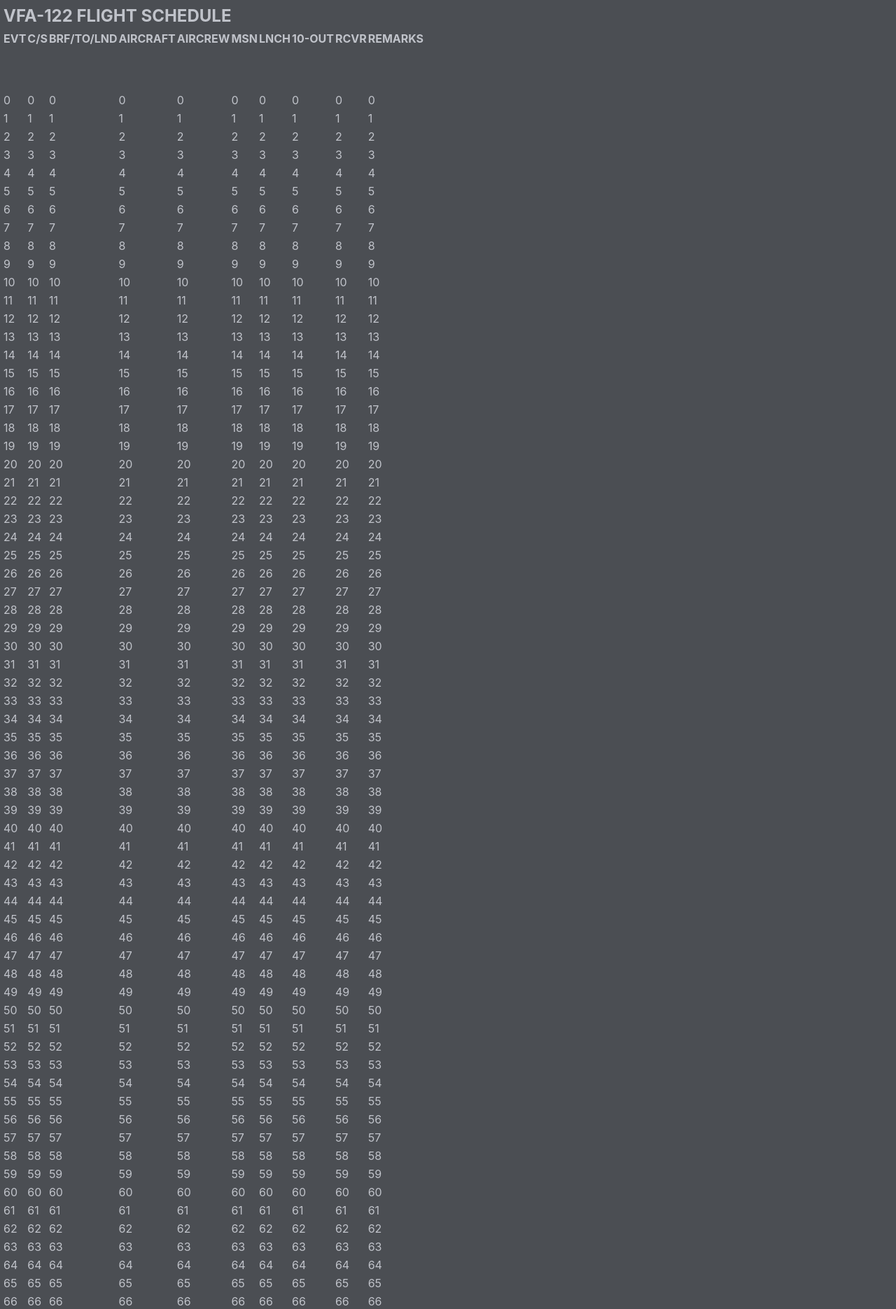
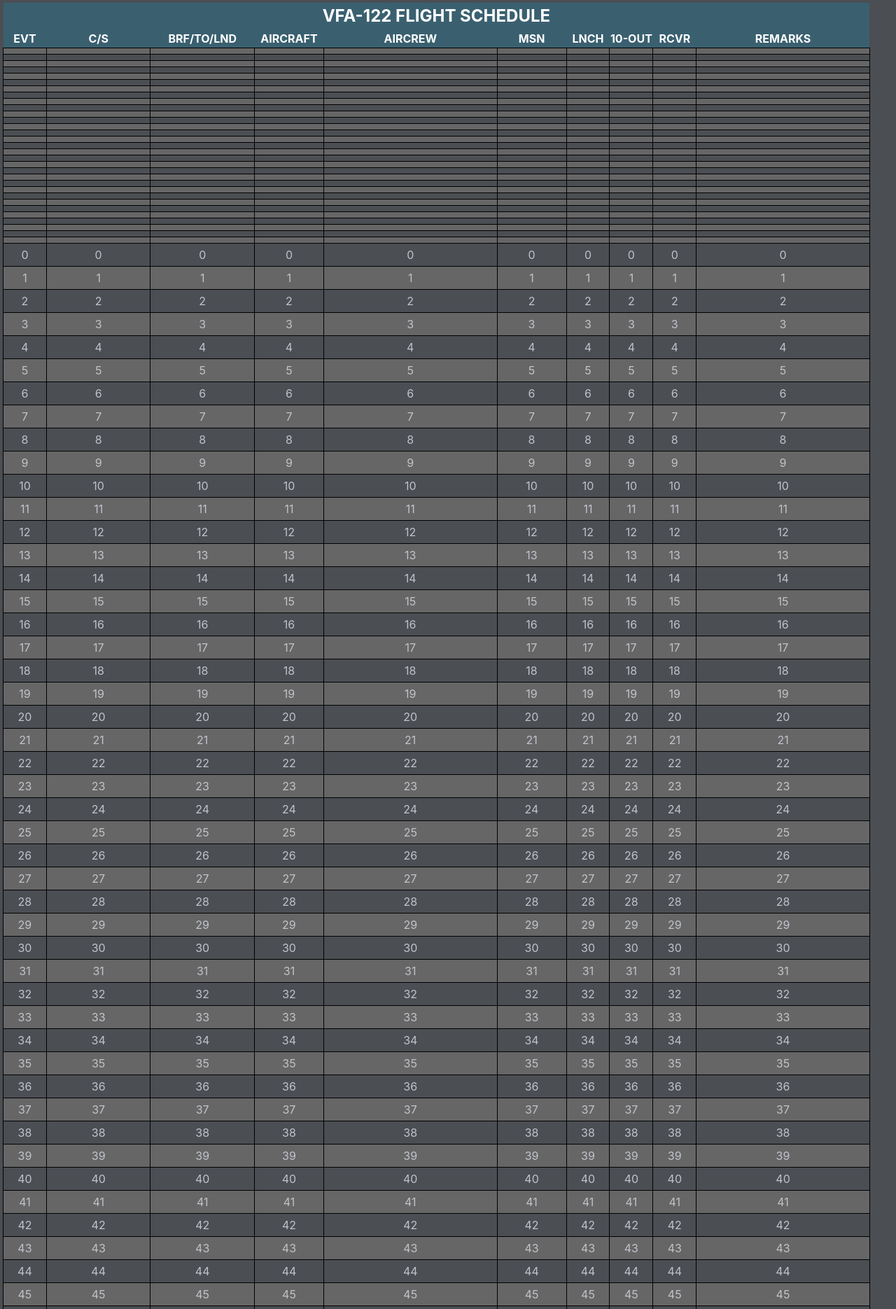
Before and after one commit to jlr28/122_Jets-master, a Flask app: page /schedule in a window 1280 px wide. Shown: the part 56-1926 px from the top of the page at 70% size. Run offline with Flask 2, Linux system fonts and the light colour scheme; data comes from the database, SQL or seed files in the repository; parts of the project's set-up code (start-up, migrations or seed data) failed here and were passed over; some libraries are stand-ins or nearby versions.

Commit message:
Add files via upload

```diff
--- a/static/style2.css
+++ b/static/style2.css
@@ -7,6 +7,10 @@
 }
 body {
 font-family: Arial;
+background-image: url('hornet2.jpg');
+height: 500px; /* You must set a specified height */
+background-position: center; /* Center the image */
+background-size: cover; /* Resize the background image to cover the entire container */
 background-color: #3498DB;
 padding: 50px;
 }
@@ -22,7 +26,7 @@
 
 .app-title {
 text-align: center;
-color: #777;
+color: #000;
 }
 
 .login-form {
--- /dev/null
+++ b/static/style3.css
@@ -0,0 +1,38 @@
+table{
+    border-collapse: collapse;
+    table-layout: fixed;
+    text-align: center;
+}
+
+table th {
+    word-wrap: break-word;
+    text-align: center;
+    background-color: #3a6070;
+    color: #FFF;
+    padding: 1px 1px 1px 1px;
+}
+
+th.eevent, th.llaunch, th.oout, th.rrecover {
+    width: 5%;
+}
+
+th.ccallsign, th.ttimes{
+    width: 12%;
+}
+
+th.aaircraft, th.mmission {
+    width:8%;
+}
+
+th.aaircrew, th.rremarks {
+    width: 20%;
+}
+
+table td {
+    border: 1px solid #000000;
+    padding: 4px 8px;
+}
+
+table tr:nth-child(odd) td{
+    background-color: #666666;
+}
```
Also changed, not shown: static/test.csv (added, +31 -0 lines), static/hornet2.jpg (added).
